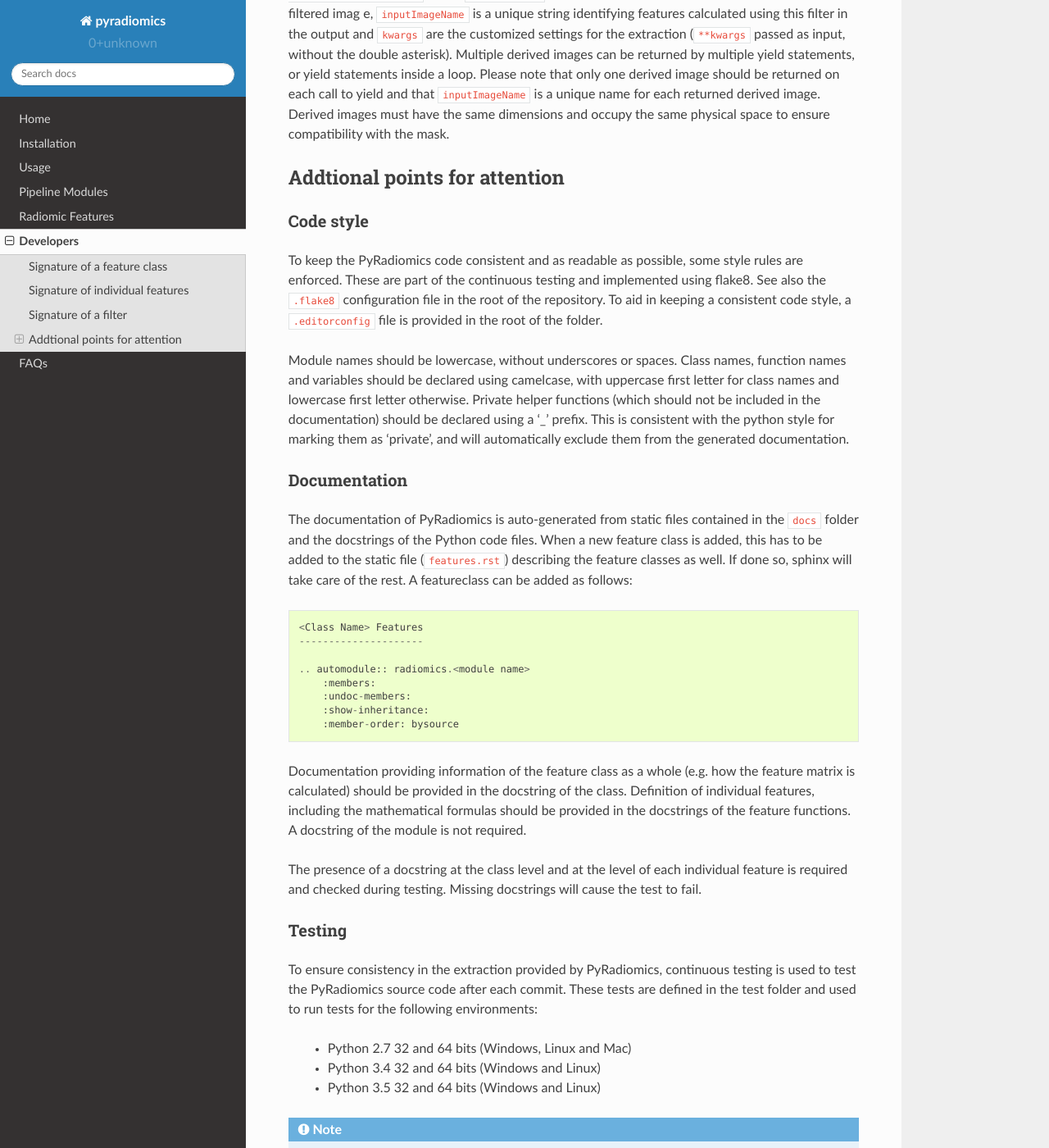
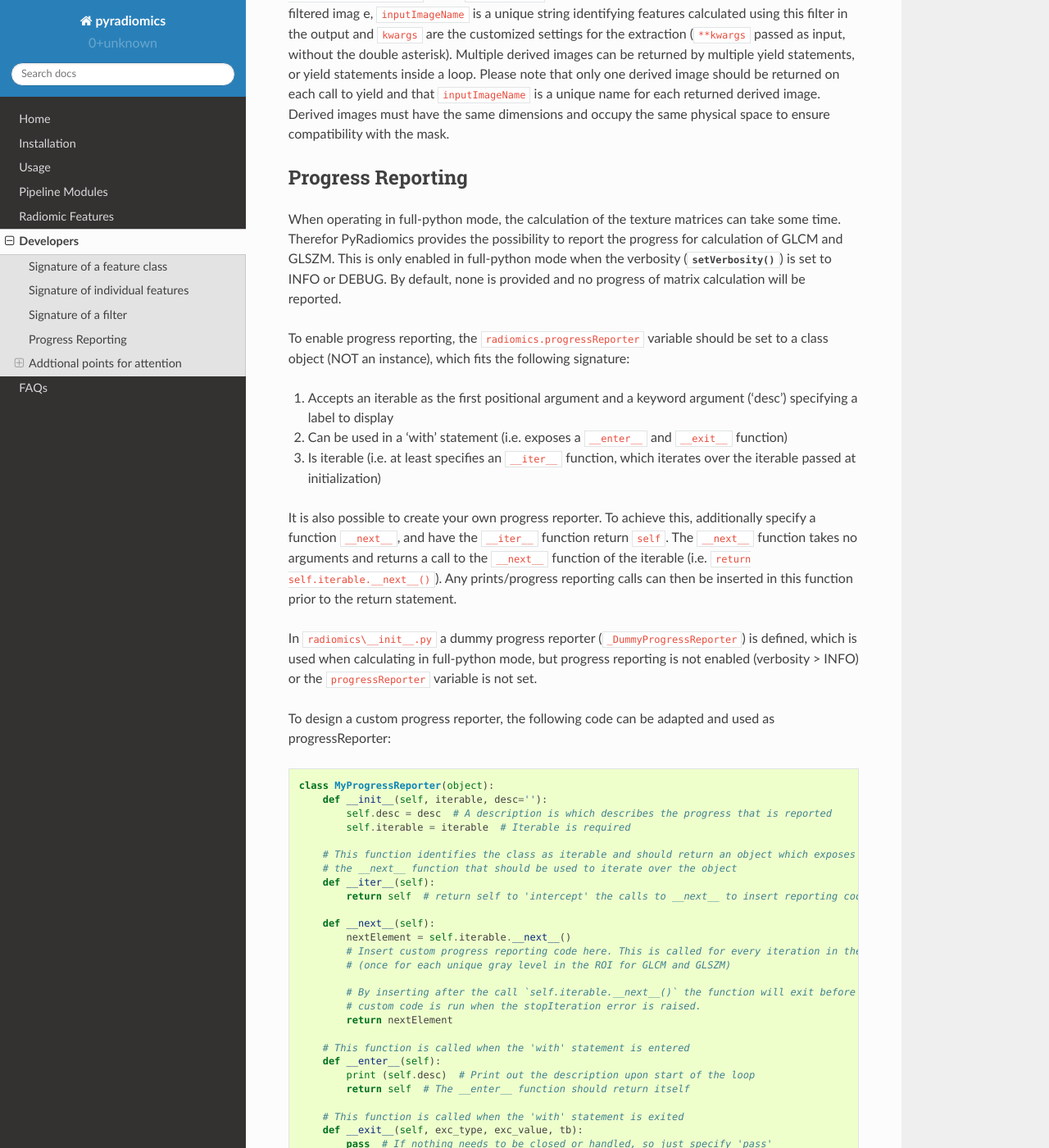
Before and after one commit to AIM-Harvard/pyradiomics, a Sphinx documentation site: the page built from docs/developers.rst, in a window 1280 px wide and 1400 px high, scrolled down 1874 px. Shown: the whole window at 82% size. Built offline with Sphinx 7.4.7 and the Read the Docs theme 2.0.0, drawn with Linux system fonts in a browser that asks for light colours.

Commit message:
DOCS: Document adding a progress reporter
Add documentation on how to add a progress reporter in the developers section of the documentation.

The `_DummyProgressReporter` class and `_getProgressReporter` function also have documentation, but these are not included in the sphinx-generated documentation.

```diff
--- a/docs/developers.rst
+++ b/docs/developers.rst
@@ -87,6 +87,62 @@ returned by multiple yield statements, or yield statements inside a loop. Please
 be returned on each call to yield and that ``inputImageName`` is a unique name for each returned derived image. Derived
 images must have the same dimensions and occupy the same physical space to ensure compatibility with the mask.
 
+------------------
+Progress Reporting
+------------------
+
+When operating in full-python mode, the calculation of the texture matrices can take some time. Therefor PyRadiomics
+provides the possibility to report the progress for calculation of GLCM and GLSZM.
+This is only enabled in full-python mode when the verbosity (:py:func:`~radiomics.setVerbosity()`) is set to INFO or
+DEBUG. By default, none is provided and no progress of matrix calculation will be reported.
+
+To enable progress reporting, the ``radiomics.progressReporter`` variable should be set to a class object (NOT an
+instance), which fits the following signature:
+
+1. Accepts an iterable as the first positional argument and a keyword argument ('desc') specifying a label to display
+2. Can be used in a 'with' statement (i.e. exposes a ``__enter__`` and ``__exit__`` function)
+3. Is iterable (i.e. at least specifies an ``__iter__`` function, which iterates over the iterable passed at
+   initialization)
+
+It is also possible to create your own progress reporter. To achieve this, additionally specify a function ``__next__``,
+and have the ``__iter__`` function return ``self``. The ``__next__`` function takes no arguments and returns a call to
+the ``__next__`` function of the iterable (i.e. ``return self.iterable.__next__()``). Any prints/progress reporting
+calls can then be inserted in this function prior to the return statement.
+
+In ``radiomics\__init__.py`` a dummy progress reporter (``_DummyProgressReporter``) is defined, which is used when
+calculating in full-python mode, but progress reporting is not enabled (verbosity > INFO) or the ``progressReporter``
+variable is not set.
+
+To design a custom progress reporter, the following code can be adapted and used as progressReporter::
+
+    class MyProgressReporter(object):
+        def __init__(self, iterable, desc=''):
+            self.desc = desc  # A description is which describes the progress that is reported
+            self.iterable = iterable  # Iterable is required
+
+        # This function identifies the class as iterable and should return an object which exposes
+        # the __next__ function that should be used to iterate over the object
+        def __iter__(self):
+            return self  # return self to 'intercept' the calls to __next__ to insert reporting code.
+
+        def __next__(self):
+            nextElement = self.iterable.__next__()
+            # Insert custom progress reporting code here. This is called for every iteration in the loop
+            # (once for each unique gray level in the ROI for GLCM and GLSZM)
+
+            # By inserting after the call `self.iterable.__next__()` the function will exit before the
+            # custom code is run when the stopIteration error is raised.
+            return nextElement
+
+        # This function is called when the 'with' statement is entered
+        def __enter__(self):
+            print (self.desc)  # Print out the description upon start of the loop
+            return self  # The __enter__ function should return itself
+
+        # This function is called when the 'with' statement is exited
+        def __exit__(self, exc_type, exc_value, tb):
+            pass  # If nothing needs to be closed or handled, so just specify 'pass'
+
 ------------------------------
 Addtional points for attention
 ------------------------------
```
Also changed, not shown: radiomics/__init__.py (+30 -6 lines), 1 other file.
